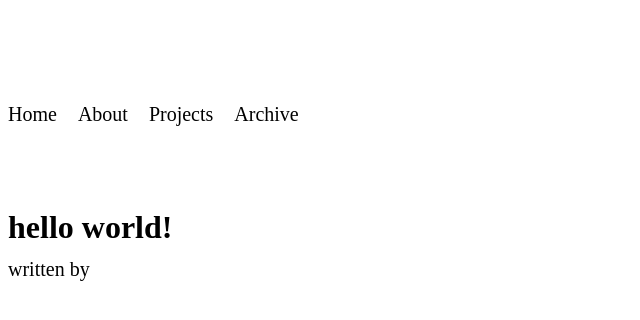
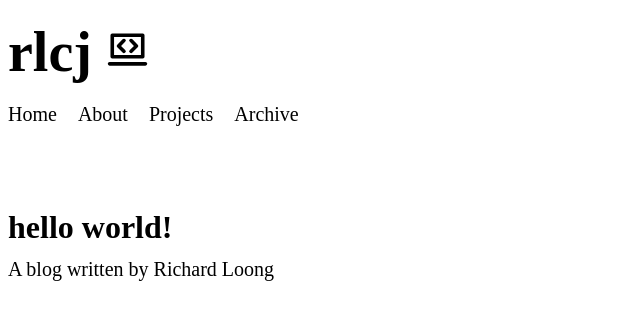
Before and after one commit to SpawnageLoong/rlcj.net, a Jekyll site: the page built from index.html, in a window 1280 px wide. Shown: the top 320 px of the page, without its empty margins (0-640 px from the left). Built offline with Jekyll 4.4.1, drawn with Linux system fonts in a browser that asks for light colours; some of the changed lines change nothing that is shown.

Commit message:
Add site logo

```diff
--- a/_config.yml
+++ b/_config.yml
@@ -1,11 +1,48 @@
-# Base Settings
+# URL Settings
 url: "http://spawnageloong.github.io"
 baseurl: "/rlcj.net"
 
+# Home/blog
+blog:
+  title: rlcj
+  description: A blog
+
+  # Layout
+  logo_path              : "assets/images/logo.svg"
+  search_path            :
+  enable_hero_layout     : true
+  hero_placeholder       :
+  enable_excerpts        : true
+  enable_inline_footnotes: true
+  titles_only            : false
+
+  # Fonts
+  font              : '"Rubik", -apple-system, BlinkMacSystemFont, "Helvetica Neue", sans-serif'
+  load_google_fonts : 'Rubik:400,400italic,700,700italic'
+
+# Author info
+author:
+  full_name        : Richard Loong
+  rss              : true
+  mail             : richardloongcj@gmail.com
+  twitter          :
+  github           :
+  youtube          :
+  stackoverflow    :
+  disqus           :
+  google_analytics : # 'UA-XXXXXXXX-X'
+  photo            : # "uploads/me2.png"
+  photo2x          : # "uploads/me.png"
+
+# Collections
 collections:
   projects:
     output: true
+    permalink: /projects/:slug
 
+permalink: posts/:slug
+
+# Defaults
 defaults:
   - scope:
       path: ""
--- a/_includes/footer.html
+++ b/_includes/footer.html
@@ -1,4 +1,4 @@
 <footer>
     <span>{{ site.blog.description }}</span>
-    <span>written by {{ site.author.fullname }}</span>
+    <span>written by {{ site.author.full_name }}</span>
 </footer>
```
Also changed, not shown: assets/images/logo.svg (added).
